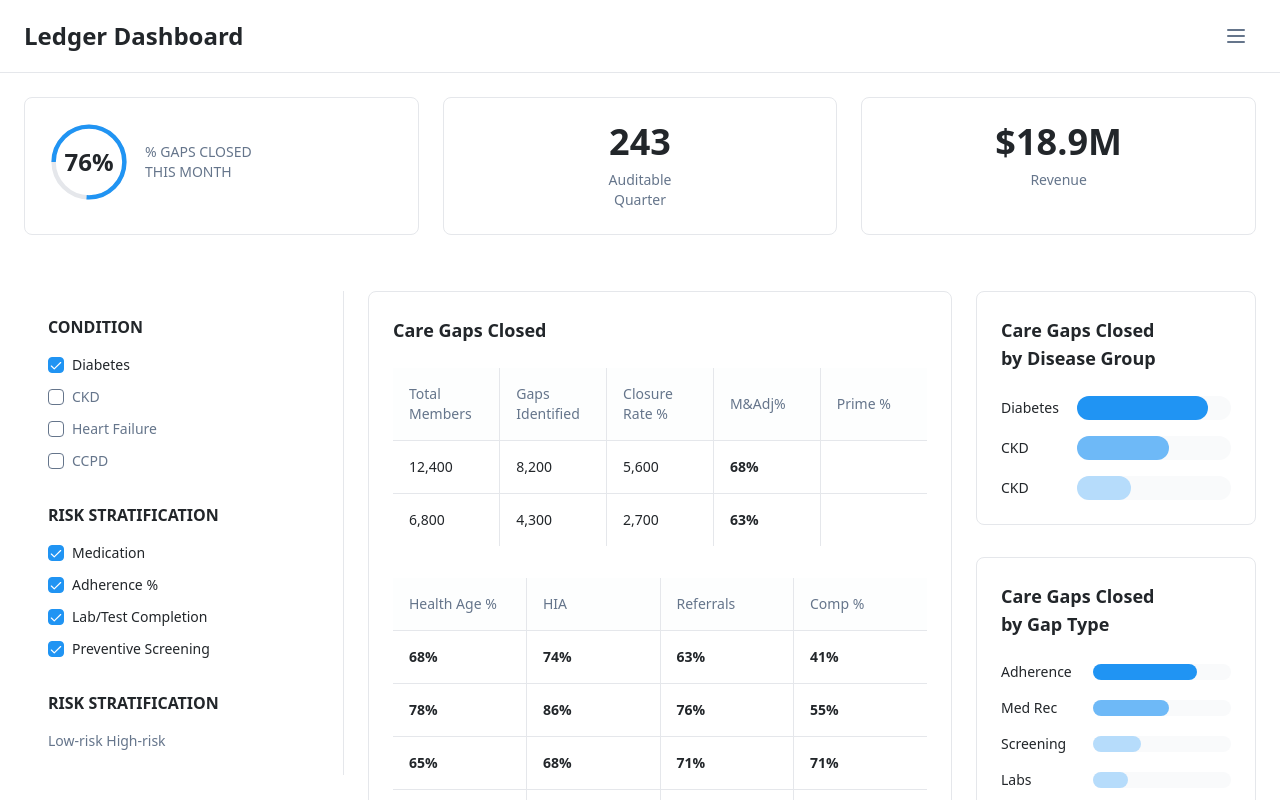
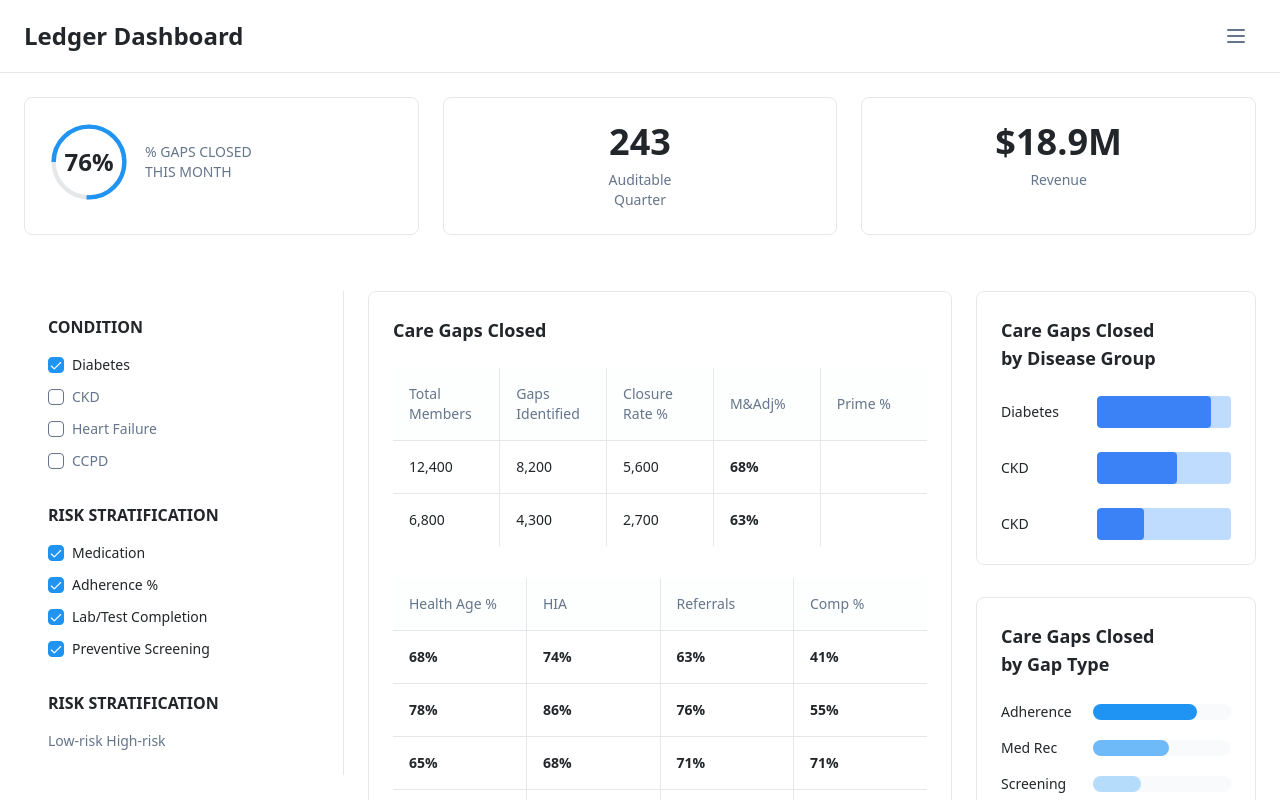
Before and after one commit to andrii913/mirror-app-board, a React (Vite) app: page / in a window 1280 px wide. Shown: the top 800 px of the page. Built offline with nearby package versions, Linux system fonts and the light colour scheme; the HTML template or start-up script is replaced by a standard one.

Commit message:
Add status bars to chart

```diff
--- a/src/components/ChartSection.tsx
+++ b/src/components/ChartSection.tsx
@@ -1,8 +1,8 @@
 export const ChartSection = () => {
   const diseaseData = [
-    { name: "Diabetes", value: 85, color: "bg-primary" },
-    { name: "CKD", value: 60, color: "bg-primary-light" },
-    { name: "CKD", value: 35, color: "bg-primary-lighter" }
+    { name: "Diabetes", value: 85, color: "bg-blue-500" },
+    { name: "CKD", value: 60, color: "bg-blue-500" },
+    { name: "CKD", value: 35, color: "bg-blue-500" }
   ];
 
   const gapTypeData = [
@@ -20,13 +20,13 @@ export const ChartSection = () => {
           Care Gaps Closed<br />by Disease Group
         </h3>
 
-        <div className="space-y-4">
+        <div className="space-y-6">
           {diseaseData.map((item, index) => (
-            <div key={index} className="flex items-center space-x-3">
-              <span className="text-sm font-medium text-foreground w-16">{item.name}</span>
-              <div className="flex-1 bg-muted rounded-full h-6 relative">
+            <div key={index} className="flex items-center space-x-4">
+              <span className="text-sm font-medium text-foreground w-20">{item.name}</span>
+              <div className="flex-1 bg-blue-200 rounded-sm h-8 relative overflow-hidden">
                 <div
-                  className={`${item.color} h-6 rounded-full transition-all duration-1000 ease-out`}
+                  className="bg-blue-500 h-8 rounded-sm transition-all duration-1000 ease-out animate-fade-in"
                   style={{ width: `${item.value}%` }}
                 />
               </div>
```
